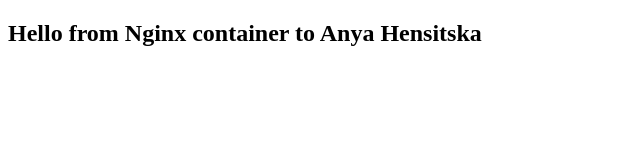
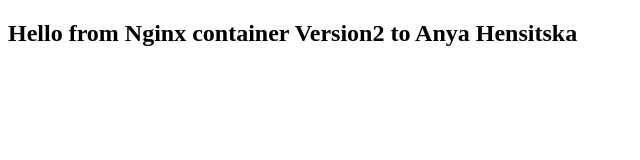
Before and after one commit to anyagenza/mzuit, a plain HTML site: page index.html in a window 1280 px wide. Shown: the whole page, without its empty margins (0-640 px from the left). Drawn offline with Linux system fonts and the light colour scheme.

Commit message:
version 2

```diff
--- a/index.html
+++ b/index.html
@@ -5,6 +5,6 @@
   <title>Docker Nginx</title>
 </head>
 <body>
-  <h2>Hello from Nginx container to Anya Hensitska</h2>
+  <h2>Hello from Nginx container Version2 to Anya Hensitska</h2>
 </body>
 </html>
```
